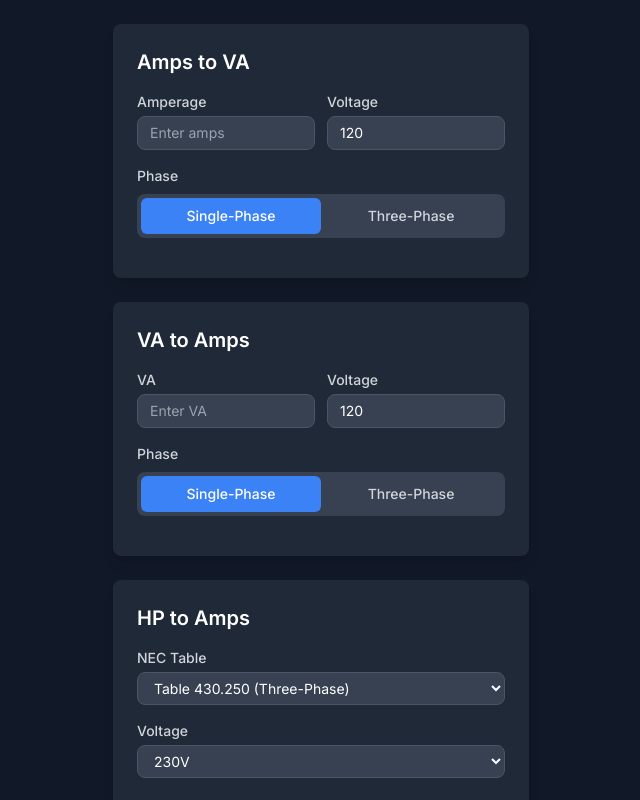
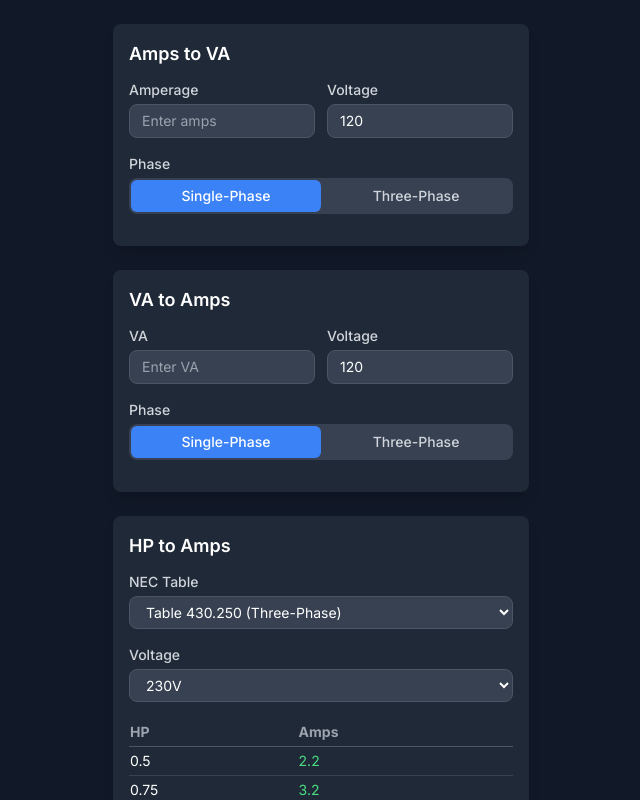
Before and after one commit to four-one-nine/power-calculator-collection, a Next.js app: page /power-calculator-collection/ in a window 1280 px wide. Shown: the top 800 px of the page, without its empty margins (319-959 px from the left). Built offline with nearby package versions, Linux system fonts and the light colour scheme.

Commit message:
Improve spacing and add copy buttons

```diff
--- a/app/page.tsx
+++ b/app/page.tsx
@@ -109,6 +109,7 @@ function VaToAmpsCard({ onCopy, copiedLabel }: { onCopy: (v: string, l: string)
 function HpToAmpsCard() {
   const [tableType, setTableType] = useState<'430.248' | '430.250'>('430.250');
   const [voltage, setVoltage] = useState('230');
+  const [copiedHp, setCopiedHp] = useState<number | null>(null);
 
   const currentTable = tableType === '430.248' ? table430248 : table430250;
 
@@ -117,6 +118,12 @@ function HpToAmpsCard() {
     : [{ value: '208', label: '208V' }, { value: '230', label: '230V' }, { value: '460', label: '460V' }, { value: '575', label: '575V' }];
 
   const voltageKey = `amps_${voltage}v`;
+
+  const copyToClipboard = async (value: number) => {
+    await navigator.clipboard.writeText(value.toString());
+    setCopiedHp(value);
+    setTimeout(() => setCopiedHp(null), 2000);
+  };
 
   return (
     <>
@@ -134,7 +141,12 @@ function HpToAmpsCard() {
             {currentTable.data.map((entry: HpEntry) => (
               <tr key={entry.hp} className="border-b border-gray-700">
                 <td className="py-1 pr-3 text-white">{entry.hp}</td>
-                <td className="py-1 pr-3 text-green-400">{entry[voltageKey]?.toFixed(1) || '—'}</td>
+                <td className="py-1 pr-3">
+                  <button onClick={() => copyToClipboard(entry[voltageKey])} className="text-green-400 hover:text-green-300 flex items-center gap-1">
+                    {entry[voltageKey]?.toFixed(1) || '—'}
+                    {copiedHp === entry[voltageKey] && <span className="text-xs text-green-400">✓</span>}
+                  </button>
+                </td>
               </tr>
             ))}
           </tbody>
@@ -189,8 +201,8 @@ function VoltageDropCard() {
       <div className="flex gap-3">
         <Select className="flex-1" label="Phases" options={[{ value: '1', label: 'Single-Phase' }, { value: '3', label: 'Three-Phase' }]} value={phases.toString()} onChange={(e) => setPhases(parseInt(e.target.value))} />
         <Select className="flex-1" label="Conductor Material" options={[{ value: 'copper', label: 'Copper' }, { value: 'aluminum', label: 'Aluminum' }]} value={material} onChange={(e) => setMaterial(e.target.value as 'copper' | 'aluminum')} />
-        <Select className="flex-1" label="Temp (°C)" options={[{ value: '60', label: '60°C' }, { value: '75', label: '75°C' }, { value: '90', label: '90°C' }]} value={temperature.toString()} onChange={(e) => setTemperature(parseInt(e.target.value))} />
       </div>
+      <Select label="Ambient Temperature (°C)" options={[{ value: '60', label: '60°C' }, { value: '75', label: '75°C' }, { value: '90', label: '90°C' }]} value={temperature.toString()} onChange={(e) => setTemperature(parseInt(e.target.value))} />
       {vdResult !== null && vdPercent !== null && (
         <>
           <div className="flex gap-3">
--- a/components/Card.tsx
+++ b/components/Card.tsx
@@ -9,9 +9,9 @@ interface CardProps {
 
 export function Card({ children, title }: CardProps) {
   return (
-    <div className="bg-gray-800 rounded-lg shadow-lg p-6">
+    <div className="bg-gray-800 rounded-lg shadow-lg p-4">
       {title && (
-        <h2 className="text-xl font-semibold text-white mb-4">{title}</h2>
+        <h2 className="text-lg font-semibold text-white mb-3">{title}</h2>
       )}
       {children}
     </div>
--- a/components/Input.tsx
+++ b/components/Input.tsx
@@ -9,7 +9,7 @@ interface InputProps extends InputHTMLAttributes<HTMLInputElement> {
 export function Input({ label, className = '', ...props }: InputProps) {
   return (
     <div className={`mb-4 ${className}`}>
-      <label className="block text-gray-300 text-sm font-medium mb-1">
+      <label className="block text-gray-300 text-sm font-medium mb-1 align-bottom">
         {label}
       </label>
       <input
@@ -28,7 +28,7 @@ interface SelectProps extends SelectHTMLAttributes<HTMLSelectElement> {
 export function Select({ label, options, className = '', ...props }: SelectProps) {
   return (
     <div className={`mb-4 ${className}`}>
-      <label className="block text-gray-300 text-sm font-medium mb-1">
+      <label className="block text-gray-300 text-sm font-medium mb-1 align-bottom">
         {label}
       </label>
       <select
--- a/components/Toggle.tsx
+++ b/components/Toggle.tsx
@@ -10,15 +10,15 @@ interface ToggleProps {
 export function Toggle({ label, options, value, onChange }: ToggleProps) {
   return (
     <div className="mb-4">
-      <label className="block text-gray-300 text-sm font-medium mb-2">
+      <label className="block text-gray-300 text-sm font-medium mb-1 align-bottom">
         {label}
       </label>
-      <div className="flex bg-gray-700 rounded-lg p-1">
+      <div className="flex bg-gray-700 rounded-lg p-0.5">
         {options.map((opt) => (
           <button
             key={opt.value}
             onClick={() => onChange(opt.value)}
-            className={`flex-1 py-2 px-4 rounded-md text-sm font-medium transition-colors ${
+            className={`flex-1 py-1.5 px-3 rounded-md text-sm font-medium transition-colors ${
               value === opt.value
                 ? 'bg-blue-500 text-white'
                 : 'text-gray-300 hover:text-white'
```
